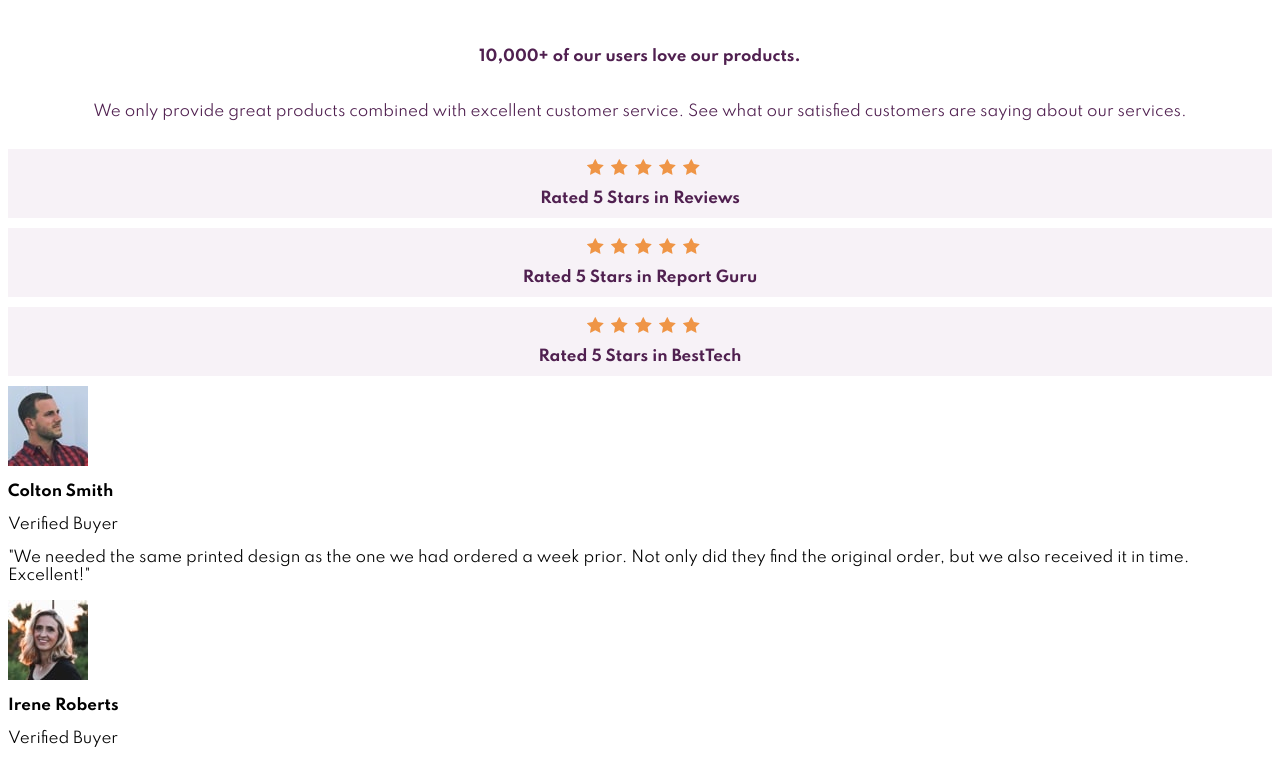
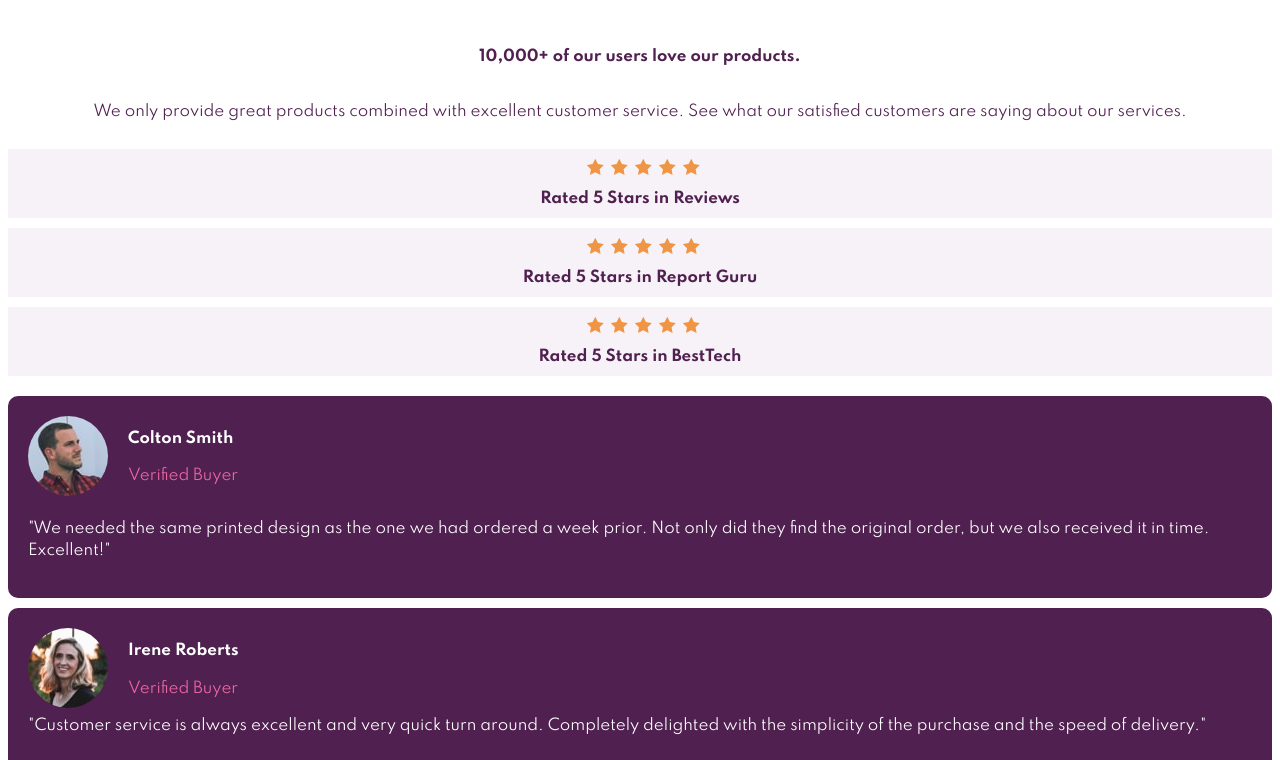
Before and after one commit to royeradames/social-proof-section-master, a React (Create React App) app: page / in a window 1280 px wide. Shown: the top 760 px of the page. Built offline with nearby package versions, Linux system fonts and the light colour scheme.

Commit message:
📦completed testimonial styles

```diff
--- a/src/App.scss
+++ b/src/App.scss
@@ -17,8 +17,9 @@ $neutral-white: hsl(0, 0%, 100%);
   grid-template-columns: 1fr;
   grid-template-areas: "header"
                         "rate"
-                        "testimonials";
+                        "testimonial";
   background-color: $neutral-white;
+
 }
 
 .header{
@@ -58,6 +59,28 @@ $neutral-white: hsl(0, 0%, 100%);
     margin: 1rem 0rem;
   }
 }
-.testimonials{
-  grid-column: testimonials;
+
+.testimonial{
+  grid-column: testimonial;
+  &__container{
+    background-color: $neutral-magenta-dark;
+    padding: 1rem 0rem;
+    margin: 1rem 0rem;
+    color: $neutral-white;
+    border-radius: 1rem;
+    padding: 2rem;
+    line-height: 1.5;
+
+  }
+  &__header{
+    overflow: auto;
+  }
+  &__img{
+    border-radius: 50%;
+    float: left;
+    margin-right: 2rem;
+  }
+  &__verify-buyer{
+    color: $primary-pink;
+  }
 }
--- a/src/App.tsx
+++ b/src/App.tsx
@@ -52,15 +52,17 @@ function App() {
         </div>
       </section>
 
-      <section className="testimonials">
-        <div className="testimonial__colton_smith">
+      <section className="testimonial">
+        <div className="testimonial__container testimonial__colton_smith ">
+          <header className="testimonial__header">
             <img
               src={colton}
               alt="portrait of Colton Smith"
               className="testimonial__img"
             />
-          <h2 className="testimonial__name">Colton Smith</h2>
+            <h2 className="testimonial__name ">Colton Smith</h2>
             <p className="testimonial__verify-buyer">Verified Buyer</p>
+          </header>
           <p className="testimonial__message">
             "We needed the same printed design as the one we had ordered a week
             prior. Not only did they find the original order, but we also
@@ -68,7 +70,7 @@ function App() {
           </p>
         </div>
 
-        <div className="testimonial__irene_roberts">
+        <div className="testimonial__irene_roberts testimonial__container">
           <img
             src={irene}
             alt="portrait of Irene Roberts"
@@ -83,7 +85,7 @@ function App() {
           </p>
         </div>
 
-        <div className="testimonial__anne_wallance">
+        <div className="testimonial__anne_wallance testimonial__container">
           <img
             src={anne}
             alt="portrait of Anne Wallace"
```
Lines whose indentation alone changed are shown as unchanged.
